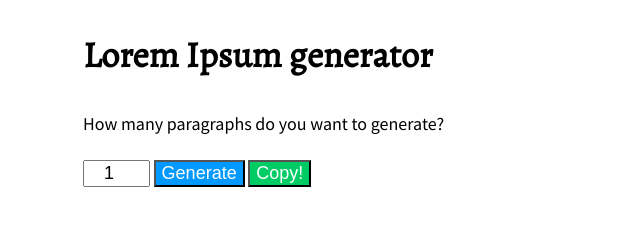
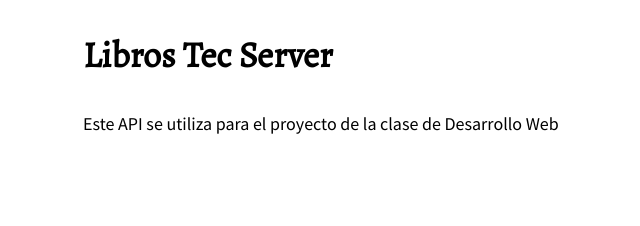
Before and after one commit to diazhector98/librostec, a website: page public/index.html in a window 1280 px wide. Shown: the whole page, without its empty margins (237-877 px from the left). Drawn offline with nearby package versions, Linux system fonts and the light colour scheme.

Commit message:
changing html

```diff
--- a/public/index.html
+++ b/public/index.html
@@ -6,13 +6,9 @@
 </head>
 <html>
 <body>
-<h1>Lorem Ipsum generator</h1>
-  <p>How many paragraphs do you want to generate?</p>
-  <input type="number" id="quantity" min="1" max="20" value="1">
-  <button id="generate">Generate</button>
-  <button id="copy">Copy!</button>
-<div id="lorem">
-</div>
+<h1>Libros Tec Server</h1>
+  <p>Este API se utiliza para el proyecto de la clase de Desarrollo Web</p>
+
 <script type="text/javascript" src="script.js"></script>
 </body>
 </html>
```
